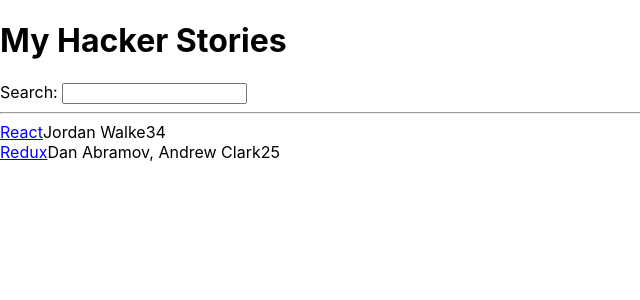
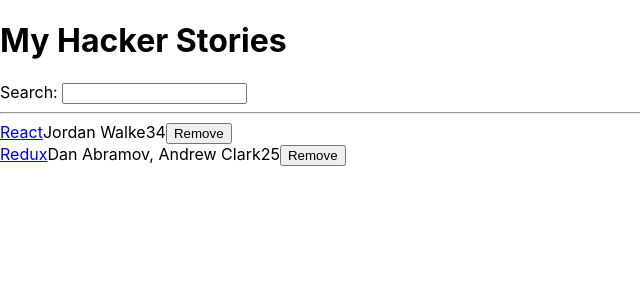
Before and after one commit to chimichanga-dd/hacker-stories, a React (Create React App) app: page / in a window 1280 px wide. Shown: the top 300 px of the page, without its empty margins (0-640 px from the left). Built offline with nearby package versions, Linux system fonts and the light colour scheme.

Commit message:
add remove button

```diff
--- a/src/App.js
+++ b/src/App.js
@@ -16,9 +16,9 @@
 }
 
 
-const List = (props) => {
+const List = ({ list, onRemoveItem}) => {
 
-  const Item = ({item}) => (
+  const Item = ({ item, onRemoveItem}) => (
     <div>
       <span>
         <a href={item.url}>{item.title}</a>
@@ -26,13 +26,23 @@
       <span>{item.author}</span>
       <span>{item.num_comments}</span>
       <span>{item.points}</span>
+      <button
+        onClick={() => onRemoveItem(item)}
+      > Remove
+      </button>
     </div>
   )
 
   return (
     <div>
-      {props.list.map(
-        (item) => <Item key={item.objectID} item={item}/>
+      {list.map(
+        (item) => (
+          <Item
+            key={item.objectID}
+            item={item}
+            onRemoveItem={onRemoveItem}
+          />
+        )
       )}
     </div>
   )
@@ -54,7 +64,7 @@
 
 const App = () => {
 
-  const stories = [
+  const initialStories = [
     {
       title: 'React',
       url: 'https://reactjs.org/',
@@ -74,6 +84,7 @@
   ];
 
   const [searchTerm, setSearchTerm] = useSemiPersistentState("search")
+  const [stories, setStories] = React.useState(initialStories)
 
   const searchedStories = stories.filter(
       (story) => story.title.toLowerCase().includes(searchTerm.toLowerCase())
@@ -83,12 +94,19 @@
     setSearchTerm(e.target.value)
   }
 
+  const handleRemoveStory = (item) => {
+    console.log(item)
+    const newStories = stories.filter((story) => story.objectID != item.objectID)
+    console.log(newStories)
+    setStories(newStories)
+  }
+
   return (
     <div>
       <h1>My Hacker Stories</h1>
       <Search onSearch={handleSearch} search={searchTerm}/>
       <hr/>
-      <List list={searchedStories}/>
+      <List list={searchedStories} onRemoveItem={handleRemoveStory}/>
     </div>
   );
 }
```
